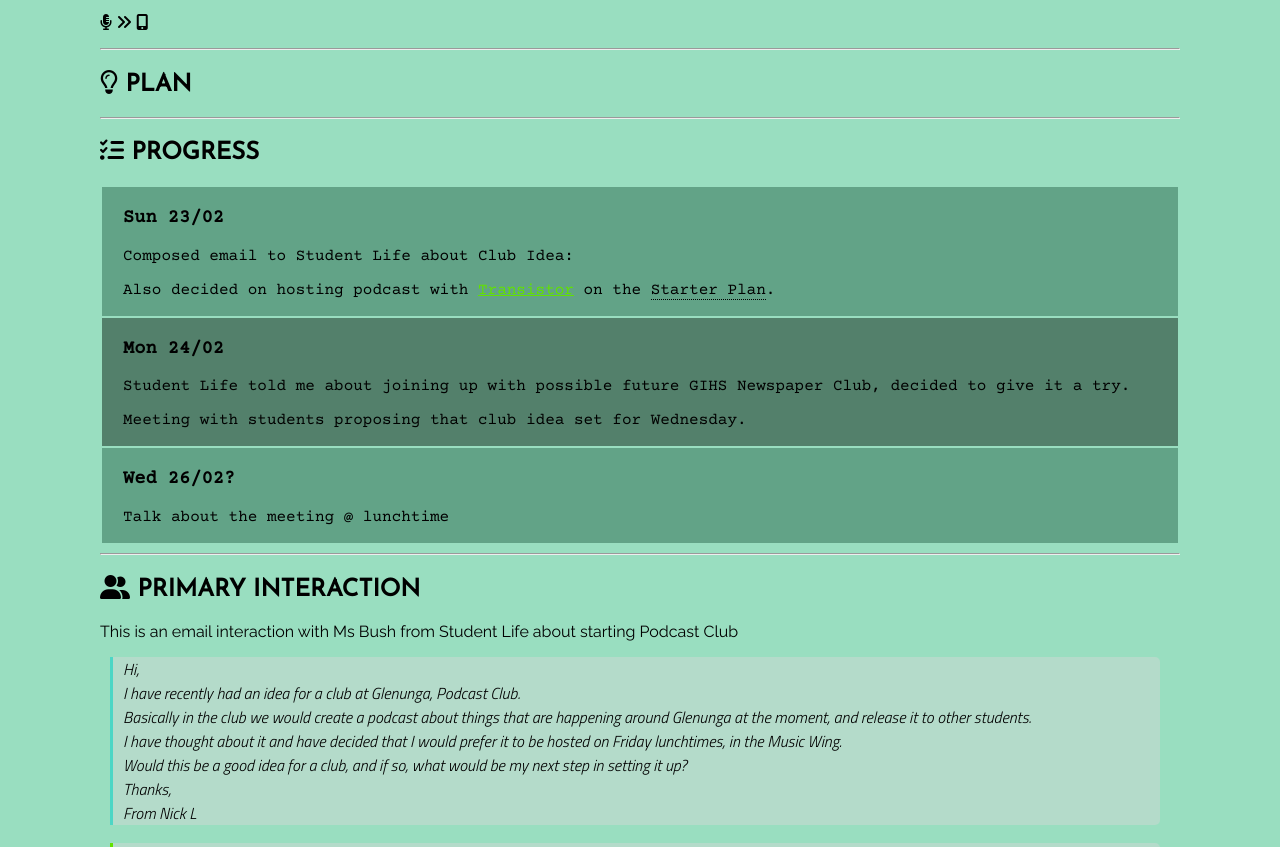
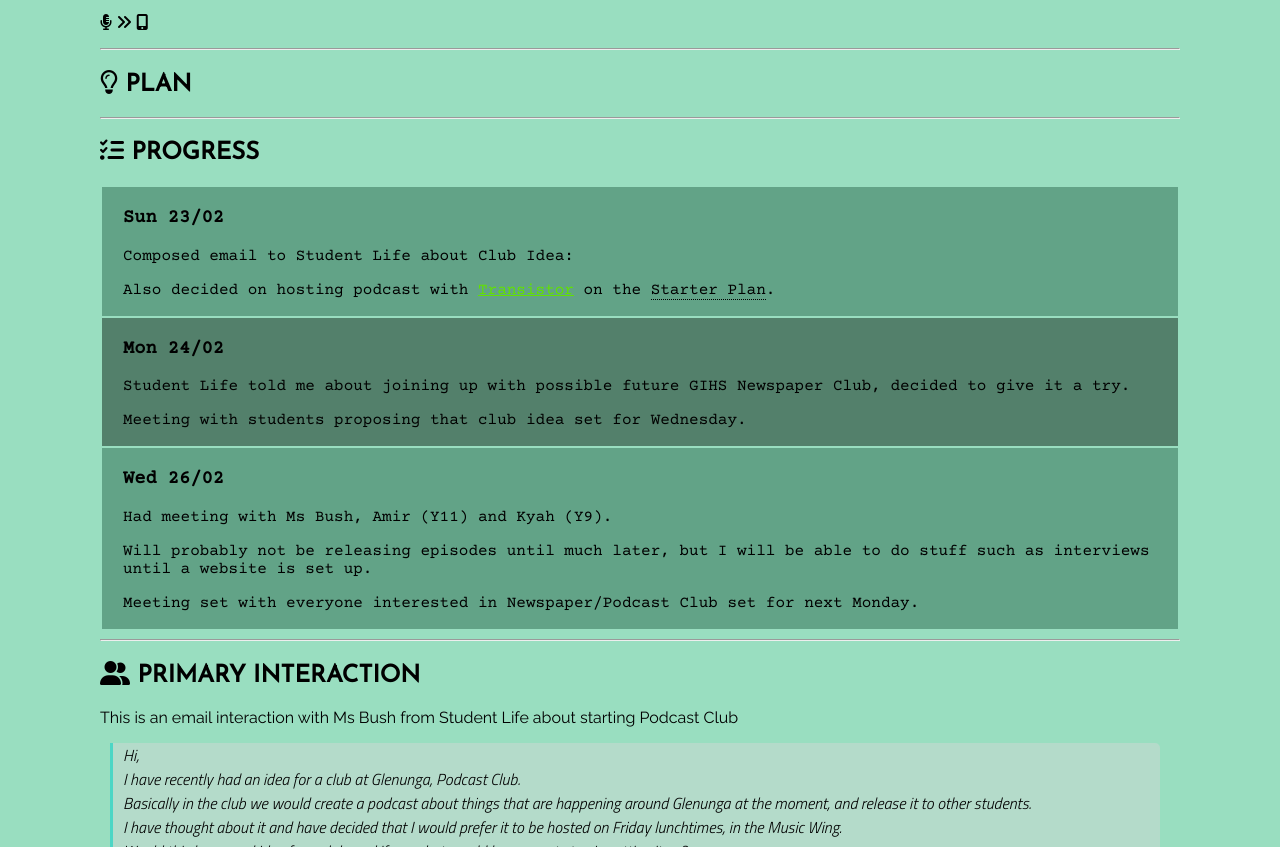
Before and after one commit to NickatGIHS/plp, a plain HTML site: page risk.html in a window 1280 px wide. Shown: the part 253-1100 px from the top of the page. Drawn offline with nearby package versions, Linux system fonts and the light colour scheme; a web font is replaced by a local one.

Commit message:
Update risk.html

```diff
--- a/risk.html
+++ b/risk.html
@@ -60,8 +60,10 @@ function myFunction() {
 </tr>
 <tr>
 <td>
-<h3 class="prog">Wed 26/02?</h3>
-<p class="prog">Talk about the meeting @ lunchtime</p>
+<h3 class="prog">Wed 26/02</h3>
+<p class="prog">Had meeting with Ms Bush, Amir (Y11) and Kyah (Y9).</p>
+<p class="prog">Will probably not be releasing episodes until much later, but I will be able to do stuff such as interviews until a website is set up.</p>
+<p class="prog">Meeting set with everyone interested in Newspaper/Podcast Club set for next Monday.</p>
 </td>
 </tr>
 </table>
```
